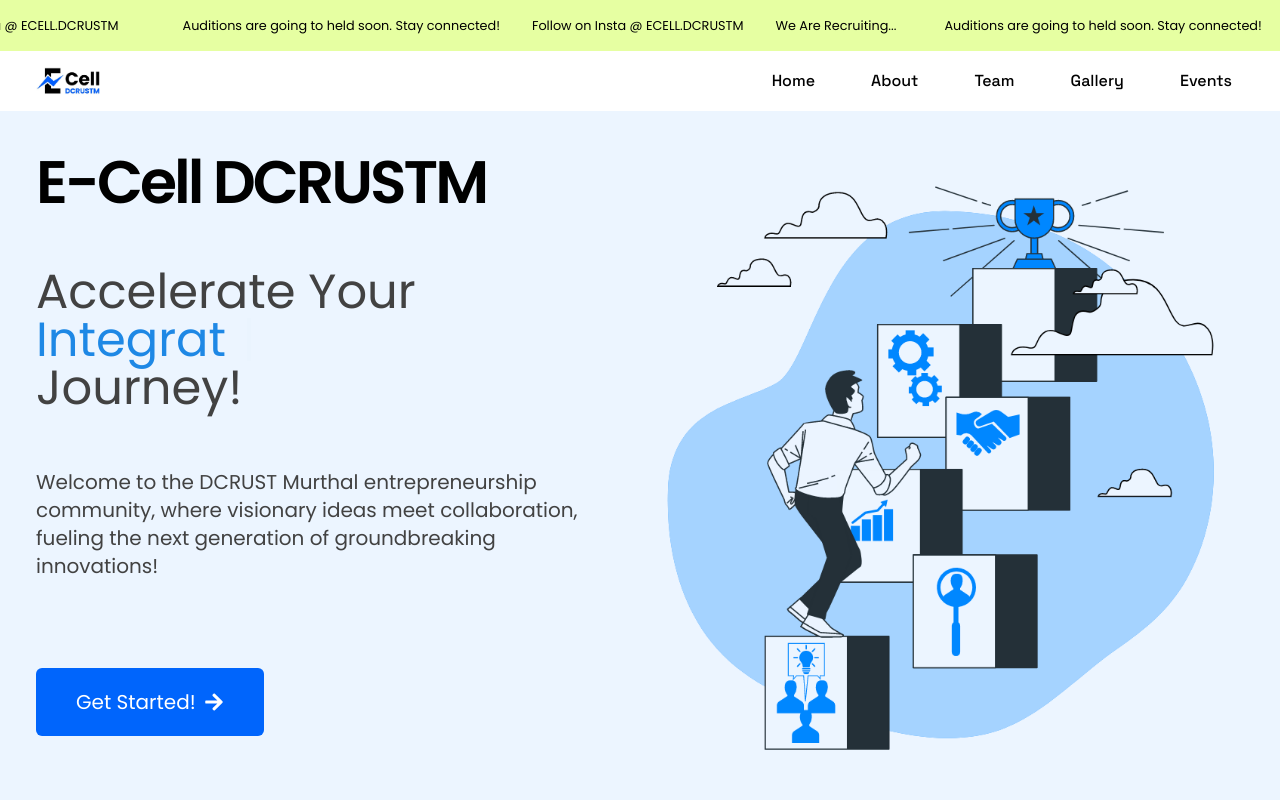
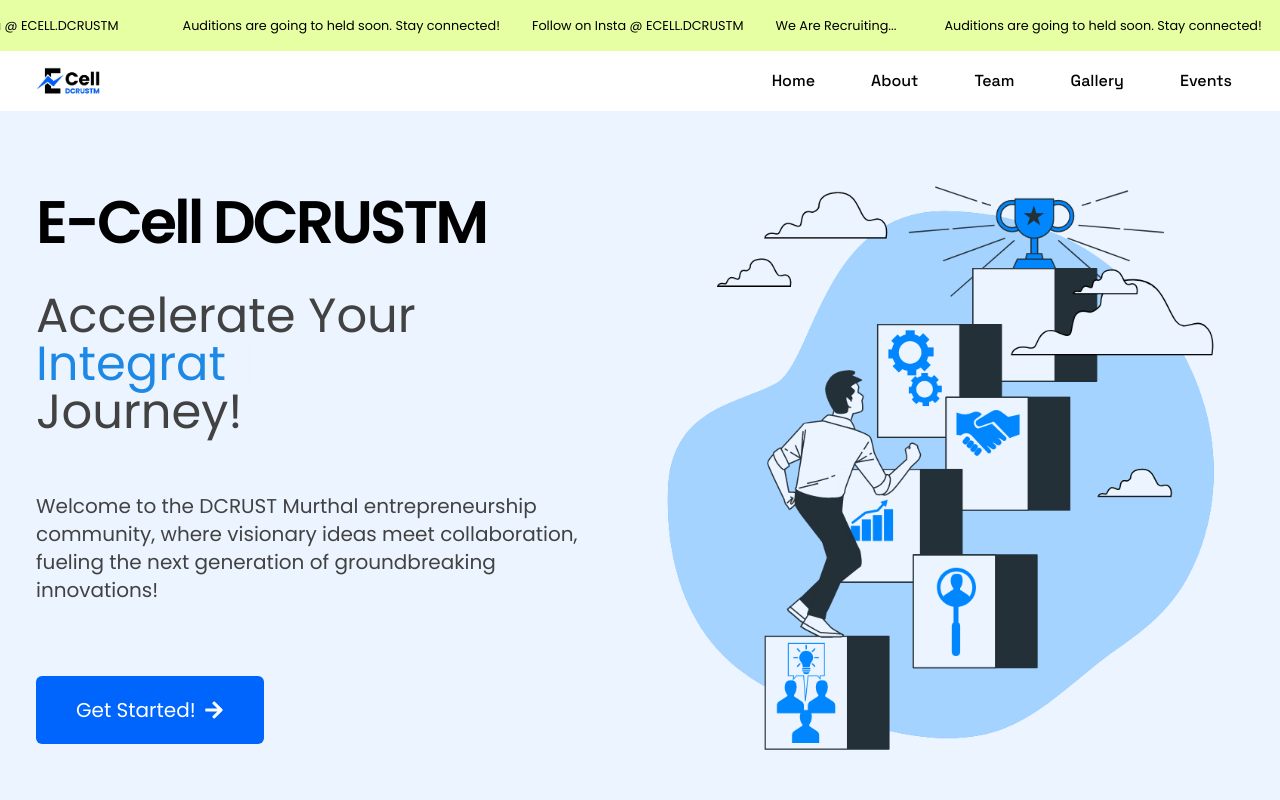
Before and after one commit to NoumanKhan2003/ecell-dcrustm, a React (Vite) app: page / in a window 1280 px wide. Shown: the top 800 px of the page. Built offline with nearby package versions, Linux system fonts and the light colour scheme.

Commit message:
text update

```diff
--- a/src/pages/Homepage.jsx
+++ b/src/pages/Homepage.jsx
@@ -41,11 +41,11 @@ const Homepage = () => {
       {/*header section*/}
       <div  className=" flex justify-center flex-wrap lg:flex  lg:w-full h-auto md:h-[700px] " >
         <div  className=" w-[90%]  text-center md:text-left md:w-1/2 pt-10  ">
-            <h1    className="  text-[#000000] font-semibold tracking-tighter text-[2.5rem] md:text-6xl pb-6   md:pb-14"> E-Cell DCRUSTM</h1>
+            <h1    className=" md:pt-10 text-[#000000] font-semibold tracking-tighter text-[2.5rem] md:text-6xl pb-6   md:pb-10"> E-Cell DCRUSTM</h1>
             <h2  className="  text-gray-800 text-3xl md:text-5xl md:pb-14 pb-5">Accelerate Your <br />
              <span className="text-blue-600" >{text}</span> <span className="text-blue-600"><Cursor cursorStyle="|" /></span>
               <br />Journey!</h2>
-            <p  className="  md:text-xl text-gray-800  md:pb-14 mb-8  md:pr-14 px-6 md:pl-0">Welcome to the DCRUST Murthal entrepreneurship community, where visionary ideas meet collaboration, fueling the next generation of groundbreaking innovations!</p>
+            <p  className="  md:text-xl text-gray-800  md:pb-10 mb-8  md:pr-14 px-6 md:pl-0">Welcome to the DCRUST Murthal entrepreneurship community, where visionary ideas meet collaboration, fueling the next generation of groundbreaking innovations!</p>
            {/* <button className=" bg-[#0065fc]  text-xl text-white py-5 px-10 rounded-md hover:bg-[#144c8b] hover:shadow-lg"><Link className="" to='/about'>Get Started!</Link><FaArrowRight className="inline ml-2 items-center" /></button> */}
            <Link
          to="/about"
```
